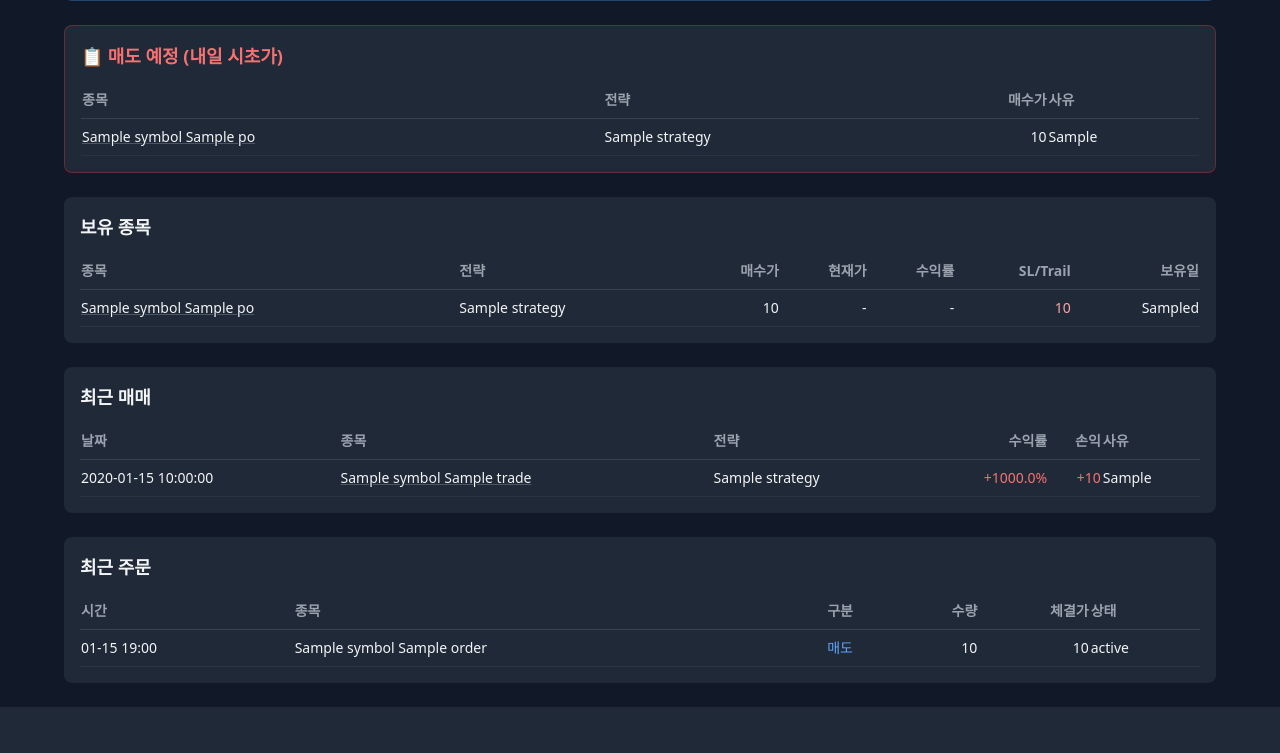
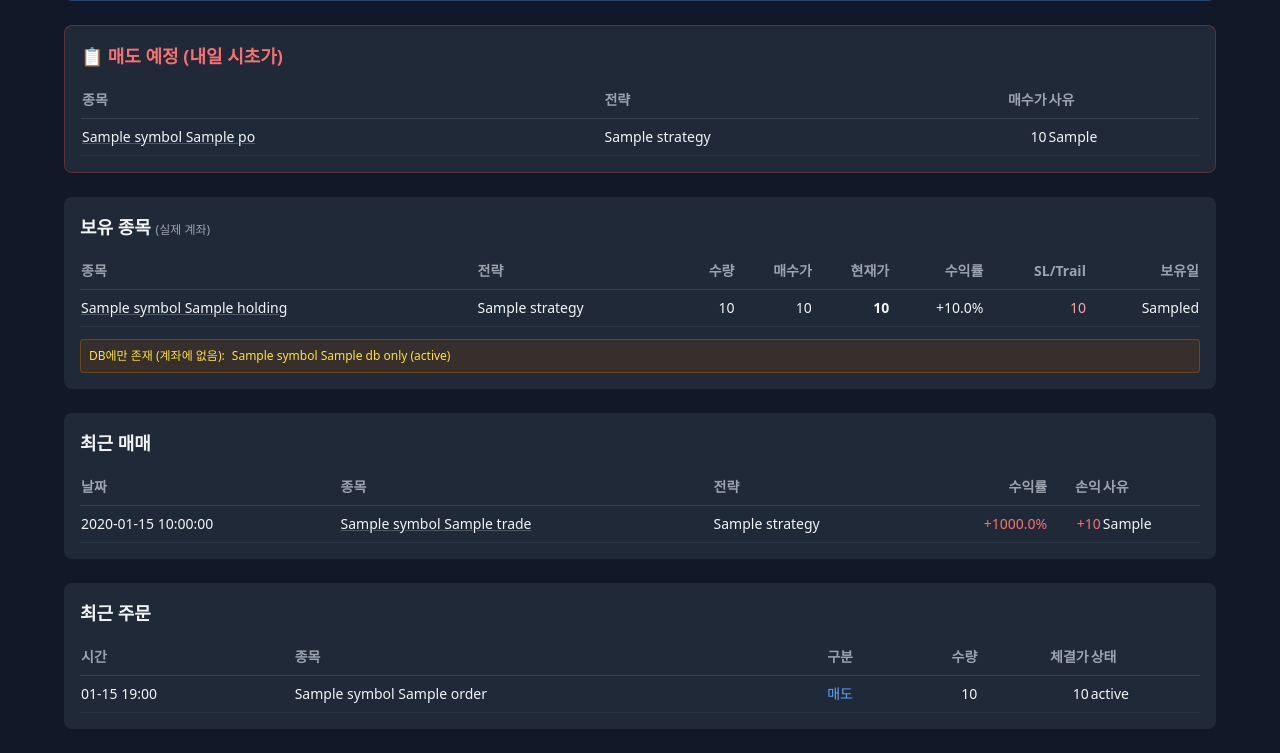
Before and after one commit to blackrabbitDeveloper/stock-auto-trading-botV3, a FastAPI app: template app/dashboard/templates/dashboard.html in a window 1280 px wide. Shown: the part 475-1228 px from the top of the page. Before the commit the page ends 1182 px from the top, so only its background shows below. Run offline with FastAPI, Linux system fonts and the light colour scheme; the template is opened without the code that fills it: most values are stand-ins (such as "Sample title", 1, 10 or a date in 2020); some libraries are stand-ins or nearby versions.

Commit message:
feat: dashboard holdings from broker API instead of DB
보유 종목을 실제 브로커 계좌 데이터 기준으로 표시하여 DB 동기화
불일치 문제를 근본적으로 해결. DB position은 전략/SL/trail 등
부가정보 매칭용으로만 사용.

- _get_account_info: output1에서 broker_holdings 리스트 파싱
- dashboard: broker holdings 기준 DB position 매칭
- 수량 컬럼 추가, pending_sell/미등록 뱃지, DB-only 경고 배너

Co-Authored-By: Claude Opus 4.6 (1M context) <noreply@anthropic.com>

```diff
--- a/app/dashboard/router.py
+++ b/app/dashboard/router.py
@@ -39,10 +39,10 @@ def verify_token(request: Request):
             raise HTTPException(status_code=401, detail="Unauthorized")
 
 
-async def _get_account_info(request: Request) -> tuple[dict, dict[str, int]]:
-    """Fetch account info and per-stock prices from balance API.
+async def _get_account_info(request: Request) -> tuple[dict, dict[str, int], list[dict]]:
+    """Fetch account info, per-stock prices, and broker holdings from balance API.
 
-    Returns (account_info, api_prices) where api_prices maps symbol -> current price.
+    Returns (account_info, api_prices, broker_holdings).
     """
     try:
         trade_client = getattr(request.app.state, "trade_client", None)
@@ -69,13 +69,26 @@ async def _get_account_info(request: Request) -> tuple[dict, dict[str, int]]:
         output2 = data.get("output2", [{}])
         summary = output2[0] if output2 else {}
 
-        # Extract per-stock current prices from output1
+        # Extract per-stock data from output1
         api_prices = {}
+        broker_holdings = []
         for item in data.get("output1", []):
             symbol = item.get("pdno", "")
+            qty = int(item.get("hldg_qty", 0))
+            if not symbol or qty <= 0:
+                continue
             price = int(item.get("prpr", 0))
-            if symbol and price > 0:
+            if price > 0:
                 api_prices[symbol] = price
+            broker_holdings.append({
+                "symbol": symbol,
+                "name": item.get("prdt_name", ""),
+                "qty": qty,
+                "avg_price": int(float(item.get("pchs_avg_pric", "0"))),
+                "current_price": price,
+                "eval_pnl": int(item.get("evlu_pfls_amt", 0)),
+                "pnl_pct": float(item.get("evlu_pfls_rt", 0)),
+            })
 
         return {
             "env": env,
@@ -85,7 +98,7 @@ async def _get_account_info(request: Request) -> tuple[dict, dict[str, int]]:
             "cash": int(summary.get("dnca_tot_amt", 0)),
             "stock_eval": int(summary.get("scts_evlu_amt", 0)),
             "pnl_today": int(summary.get("evlu_pfls_smtl_amt", 0)),
-        }, api_prices
+        }, api_prices, broker_holdings
     except Exception as e:
         fallback_env = trade_client.config.env if trade_client else "paper"
         return {
@@ -97,7 +110,7 @@ async def _get_account_info(request: Request) -> tuple[dict, dict[str, int]]:
             "stock_eval": 0,
             "pnl_today": 0,
             "error": str(e),
-        }, {}
+        }, {}, []
 
 
 @router.get("/", response_class=HTMLResponse)
@@ -108,22 +121,47 @@ async def index(request: Request):
 
 @router.get("/dashboard", response_class=HTMLResponse)
 async def dashboard(request: Request, session: AsyncSession = Depends(get_session), _=Depends(verify_token)):
-    # Account info + API prices (fallback for after-hours)
-    account, api_prices = await _get_account_info(request)
+    # Account info + API prices + broker holdings
+    account, api_prices, broker_holdings = await _get_account_info(request)
 
-    # Active positions
+    # DB positions (for strategy/SL/trail metadata)
     stmt = select(Position).where(Position.status.in_(["active", "pending_buy", "pending_sell"])).order_by(Position.strategy)
     positions = (await session.execute(stmt)).scalars().all()
 
-    # Pending buys
     pending_buys = [p for p in positions if p.status == "pending_buy"]
-    active_positions = [p for p in positions if p.status == "active"]
     pending_sells = [p for p in positions if p.status == "pending_sell"]
 
     # Merge prices: WebSocket (real-time) > API (fallback for after-hours)
     sl_monitor = getattr(request.app.state, "sl_monitor", None)
     ws_prices = sl_monitor.current_prices if sl_monitor else {}
     current_prices = {**api_prices, **ws_prices}  # WS overrides API
+
+    # Build holdings view: broker holdings + DB position metadata
+    db_pos_map = {p.symbol: p for p in positions if p.status in ("active", "pending_sell")}
+    holdings = []
+    broker_symbols = set()
+    for h in broker_holdings:
+        sym = h["symbol"]
+        broker_symbols.add(sym)
+        pos = db_pos_map.get(sym)
+        cur_price = current_prices.get(sym, h["current_price"])
+        holdings.append({
+            "symbol": sym,
+            "name": h["name"],
+            "qty": h["qty"],
+            "avg_price": h["avg_price"],
+            "current_price": cur_price,
+            "pnl_pct": ((cur_price / h["avg_price"] - 1) * 100) if (cur_price and h["avg_price"] > 0) else h["pnl_pct"],
+            "strategy": pos.strategy if pos else None,
+            "status": pos.status if pos else None,
+            "sl_price": pos.sl_price if pos else None,
+            "trail_price": pos.trail_price if pos else None,
+            "holding_days": pos.holding_days if pos else None,
+            "has_ws": sym in ws_prices,
+        })
+
+    # DB에 active/pending_sell인데 브로커에 없는 종목 (이미 매도됐는데 DB 미반영)
+    db_only = [p for p in positions if p.status in ("active", "pending_sell") and p.symbol not in broker_symbols]
 
     # Recent trades
     stmt = select(Trade).order_by(desc(Trade.created_at)).limit(10)
@@ -143,7 +181,8 @@ async def dashboard(request: Request, session: AsyncSession = Depends(get_sessio
     return templates.TemplateResponse("dashboard.html", {
         "request": request,
         "account": account,
-        "positions": active_positions,
+        "holdings": holdings,
+        "db_only": db_only,
         "pending_buys": pending_buys,
         "pending_sells": pending_sells,
         "trades": trades,
--- a/app/dashboard/templates/dashboard.html
+++ b/app/dashboard/templates/dashboard.html
@@ -200,15 +200,16 @@
         </div>
         {% endif %}
 
-        <!-- Active Positions -->
+        <!-- Broker Holdings (실제 계좌 기준) -->
         <div class="bg-gray-800 rounded-lg p-4 mb-6">
-            <h2 class="text-lg font-semibold mb-3">보유 종목</h2>
+            <h2 class="text-lg font-semibold mb-3">보유 종목 <span class="text-xs text-gray-400 font-normal">(실제 계좌)</span></h2>
             <div class="overflow-x-auto">
                 <table class="w-full text-sm">
                     <thead class="text-gray-400 border-b border-gray-700">
                         <tr>
                             <th class="text-left py-2">종목</th>
                             <th class="text-left">전략</th>
+                            <th class="text-right">수량</th>
                             <th class="text-right">매수가</th>
                             <th class="text-right">현재가</th>
                             <th class="text-right">수익률</th>
@@ -217,30 +218,46 @@
                         </tr>
                     </thead>
                     <tbody>
-                        {% for pos in positions %}
-                        {% set cur_price = current_prices.get(pos.symbol, 0) %}
-                        {% set pnl_pct = ((cur_price / pos.entry_price - 1) * 100) if (cur_price and pos.entry_price) else 0 %}
+                        {% for h in holdings %}
                         <tr class="border-b border-gray-700/50">
                             <td class="py-2">
-                                <a href="https://m.stock.naver.com/domestic/stock/{{ pos.symbol }}/total" target="_blank" class="hover:text-blue-400 underline decoration-gray-600">{{ pos.symbol }} {{ pos.name }}</a>
-                                {% if pos.symbol in current_prices %}
+                                <a href="https://m.stock.naver.com/domestic/stock/{{ h.symbol }}/total" target="_blank" class="hover:text-blue-400 underline decoration-gray-600">{{ h.symbol }} {{ h.name }}</a>
+                                {% if h.has_ws %}
                                 <span class="ml-1 px-1 py-0.5 bg-green-800 text-green-300 text-[10px] rounded">LIVE</span>
                                 {% endif %}
+                                {% if h.status == "pending_sell" %}
+                                <span class="ml-1 px-1 py-0.5 bg-yellow-800 text-yellow-300 text-[10px] rounded">매도대기</span>
+                                {% elif not h.strategy %}
+                                <span class="ml-1 px-1 py-0.5 bg-red-800 text-red-300 text-[10px] rounded">미등록</span>
+                                {% endif %}
                             </td>
-                            <td>{{ pos.strategy }}</td>
-                            <td class="text-right">{{ "{:,}".format(pos.entry_price or 0) }}</td>
-                            <td class="text-right {% if cur_price %}font-bold{% endif %}">{{ "{:,}".format(cur_price) if cur_price else "-" }}</td>
-                            <td class="text-right {% if pnl_pct > 0 %}text-green-400{% elif pnl_pct < 0 %}text-red-400{% endif %}">{{ "{:+.1f}%".format(pnl_pct) if cur_price else "-" }}</td>
-                            <td class="text-right text-red-300">{{ "{:,}".format([pos.sl_price or 0, pos.trail_price or 0]|max) }}</td>
-                            <td class="text-right">{{ pos.holding_days }}d</td>
+                            <td>{{ h.strategy or "-" }}</td>
+                            <td class="text-right">{{ h.qty }}</td>
+                            <td class="text-right">{{ "{:,}".format(h.avg_price) }}</td>
+                            <td class="text-right {% if h.current_price %}font-bold{% endif %}">{{ "{:,}".format(h.current_price) if h.current_price else "-" }}</td>
+                            <td class="text-right {% if h.pnl_pct > 0 %}text-green-400{% elif h.pnl_pct < 0 %}text-red-400{% endif %}">{{ "{:+.1f}%".format(h.pnl_pct) if h.current_price else "-" }}</td>
+                            <td class="text-right text-red-300">
+                                {% if h.sl_price or h.trail_price %}
+                                {{ "{:,}".format([h.sl_price or 0, h.trail_price or 0]|max) }}
+                                {% else %}-{% endif %}
+                            </td>
+                            <td class="text-right">{{ "{}d".format(h.holding_days) if h.holding_days is not none else "-" }}</td>
                         </tr>
                         {% endfor %}
-                        {% if not positions %}
-                        <tr><td colspan="7" class="py-4 text-center text-gray-500">보유 종목 없음</td></tr>
+                        {% if not holdings %}
+                        <tr><td colspan="8" class="py-4 text-center text-gray-500">보유 종목 없음</td></tr>
                         {% endif %}
                     </tbody>
                 </table>
             </div>
+            {% if db_only %}
+            <div class="mt-3 p-2 bg-yellow-900/30 border border-yellow-700/50 rounded text-xs text-yellow-300">
+                DB에만 존재 (계좌에 없음):
+                {% for p in db_only %}
+                <span class="ml-1">{{ p.symbol }} {{ p.name }} ({{ p.status }})</span>{% if not loop.last %},{% endif %}
+                {% endfor %}
+            </div>
+            {% endif %}
         </div>
 
         <!-- Recent Trades -->
```
